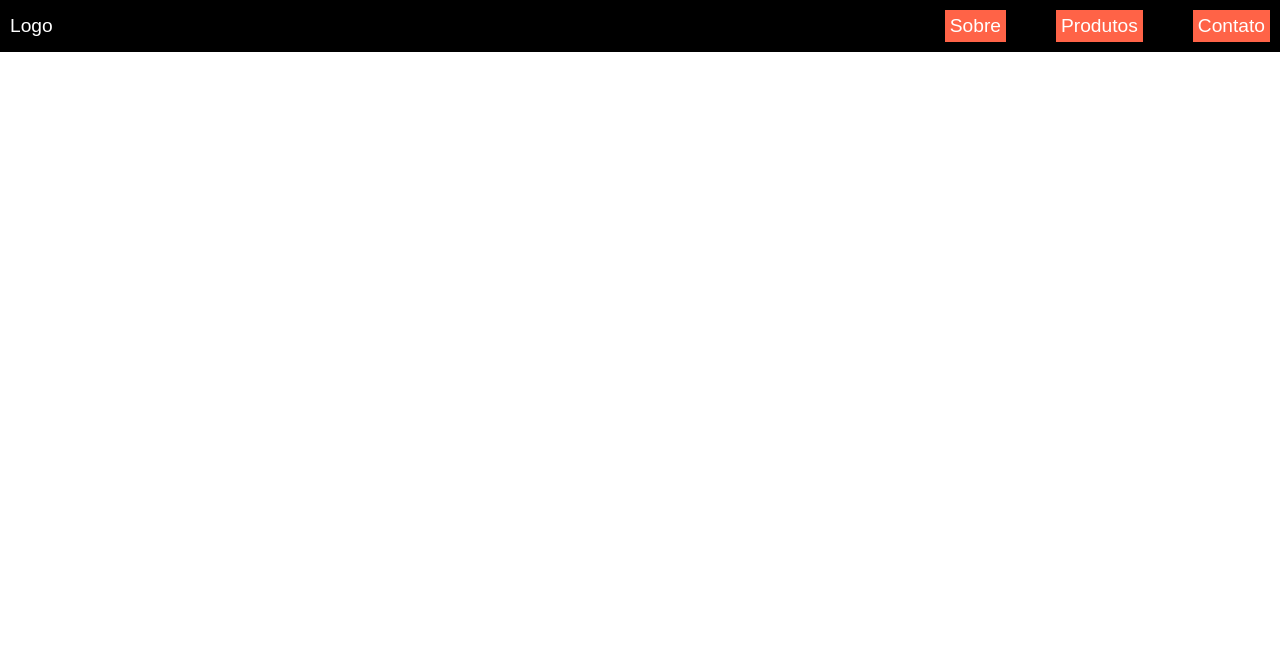
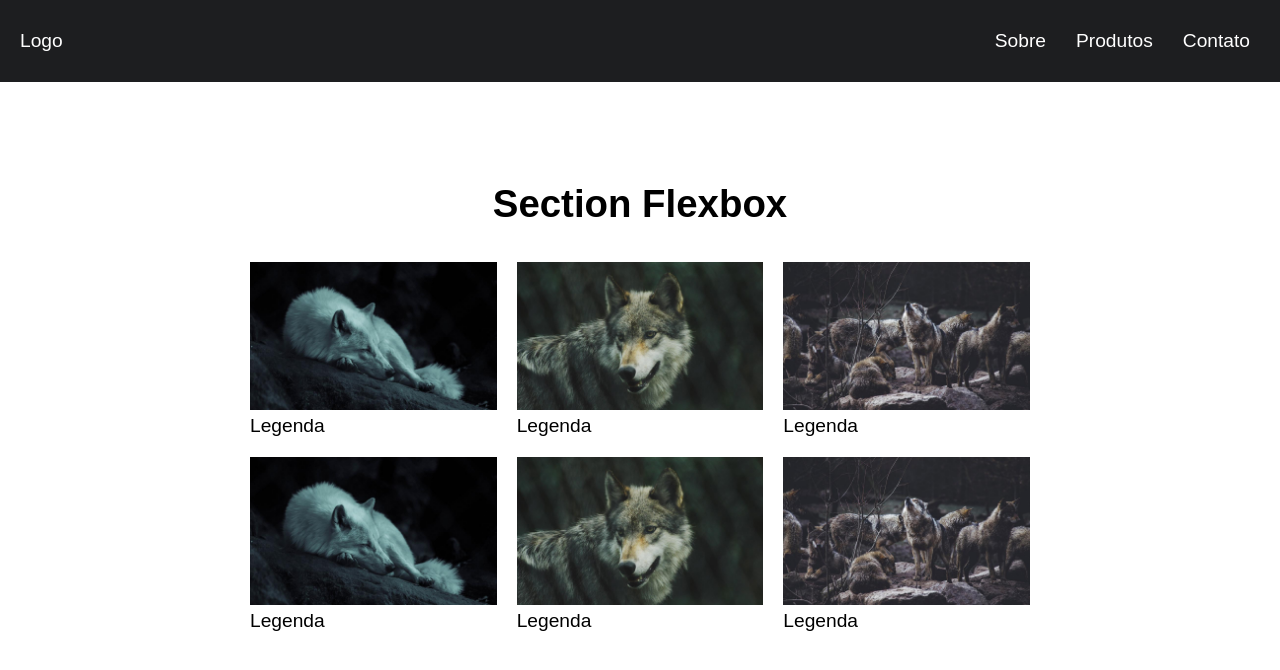
Before and after one commit to LucasMendes99/HTML-CSS, a plain HTML site: page index.html in a window 1280 px wide. Drawn offline with Linux system fonts and the light colour scheme.

Commit message:
adiciona seção Flexbox com imagens e legendas; atualiza estilos no CSS

```diff
--- a/index.html
+++ b/index.html
@@ -17,6 +17,32 @@
             </ul>
         </nav>
     </header>
-
+    <h1>Section Flexbox</Section></h1>
+    <section class="flex">
+        <div>
+            <img src="img/lobo1.jpg">
+            <p>Legenda</p>
+        </div>
+        <div class="imagem">
+            <img src="img/lobo2.jpg">
+            <p>Legenda</p>
+        </div>
+        <div class="imagem">
+            <img src="img/lobo3.jpg">
+            <p>Legenda</p>
+        </div>
+        <div class="imagem">
+            <img src="img/lobo1.jpg">
+            <p>Legenda</p>
+        </div>
+        <div class="imagem">
+            <img src="img/lobo2.jpg">
+            <p>Legenda</p>
+        </div>
+        <div class="imagem">
+            <img src="img/lobo3.jpg">
+            <p>Legenda</p>
+        </div>
+    </section>
 </body>
 </html>
--- a/style.css
+++ b/style.css
@@ -12,7 +12,7 @@ right - A margem à direita do elemento
 top - A margem acima do elemento
 bottom - A margem abaixo do elemento */
 /*Content - O conteúdo da caixa, onde texto e imagens aparecem */
-
+/* CSS Grid Layout - Quando tenho uma divisao de linha e coluna*/
 body, ul, li,p{
     margin: 0px;
     padding: 0px;
@@ -24,22 +24,39 @@ a{
     text-decoration: none;
     color: white;
 }
+h1{
+    text-align: center;
+    margin-top: 100px;
+
+}
+img{
+    max-width: 100%;
+}
 .header{
+    background: #1d1e20;
     display: flex;
+    flex-wrap: wrap;
     align-items: center;
     justify-content: space-between;
-    background-color: black;
-    flex-wrap: wrap;
-    padding: 10px;
+    padding: 20px;
 }
 .menu{
     display: flex;
 }
 .menu li{
-    margin-left: 50px;
+    margin-left: 10px;
 }
 .menu li a {
     display: block;
-    padding: 5px;
-    background: tomato;
+    padding: 10px;
 }
+.flex{
+    display: flex;
+    flex-wrap: wrap;
+    max-width: 800px;
+    margin: 0 auto;
+}
+.flex > div {
+    flex: 1 1 200px;
+    margin: 10px;
+}
```
